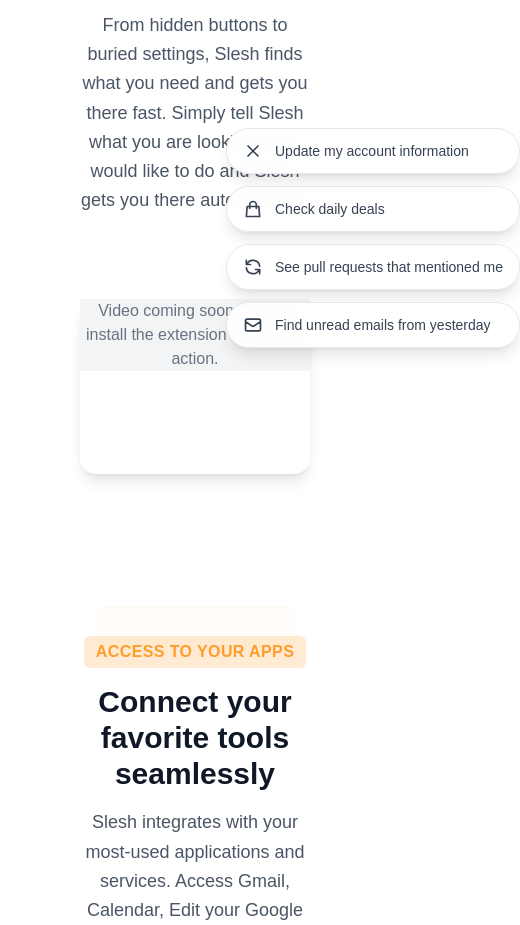
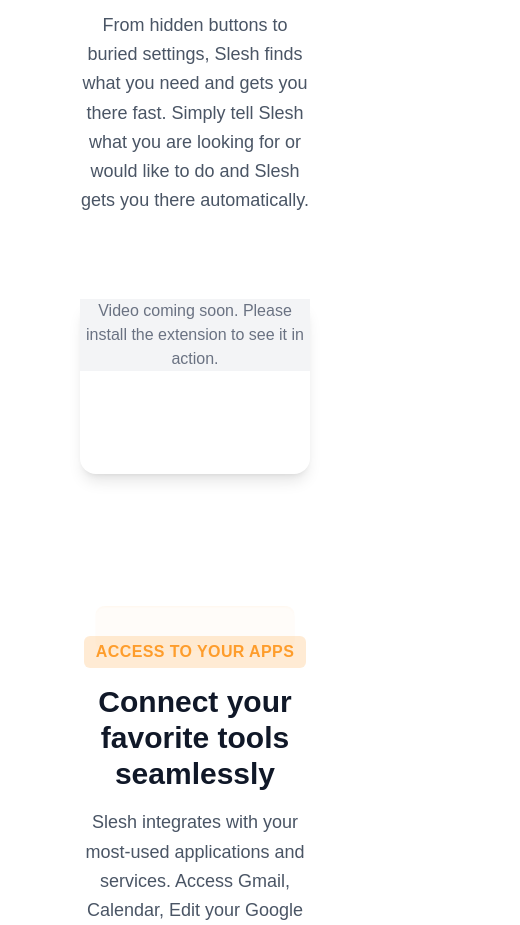
Before and after one commit to mubashirhussan/slesh-frontend, a Next.js app: page / in a window 390 px wide. Shown: the part 2180-3105 px from the top of the page, 520 px wide, since content can reach past the window. Built offline with nearby package versions, Linux system fonts and the light colour scheme.

Commit message:
hide features videoo sidebar after large screen

```diff
--- a/components/sections/Features.tsx
+++ b/components/sections/Features.tsx
@@ -235,7 +235,7 @@ export default function FeaturesSection() {
           {/* Right Sidebar Content for 2nd Feature - Outside Video Container */}
           {idx === 1 && (
             <div
-              className="absolute flex flex-col gap-3 feature-sidebar"
+              className="absolute flex flex-col gap-3 feature-sidebar hidden  lg:flex"
               style={{
                 right: "-210px",
                 top: "65%",
```
